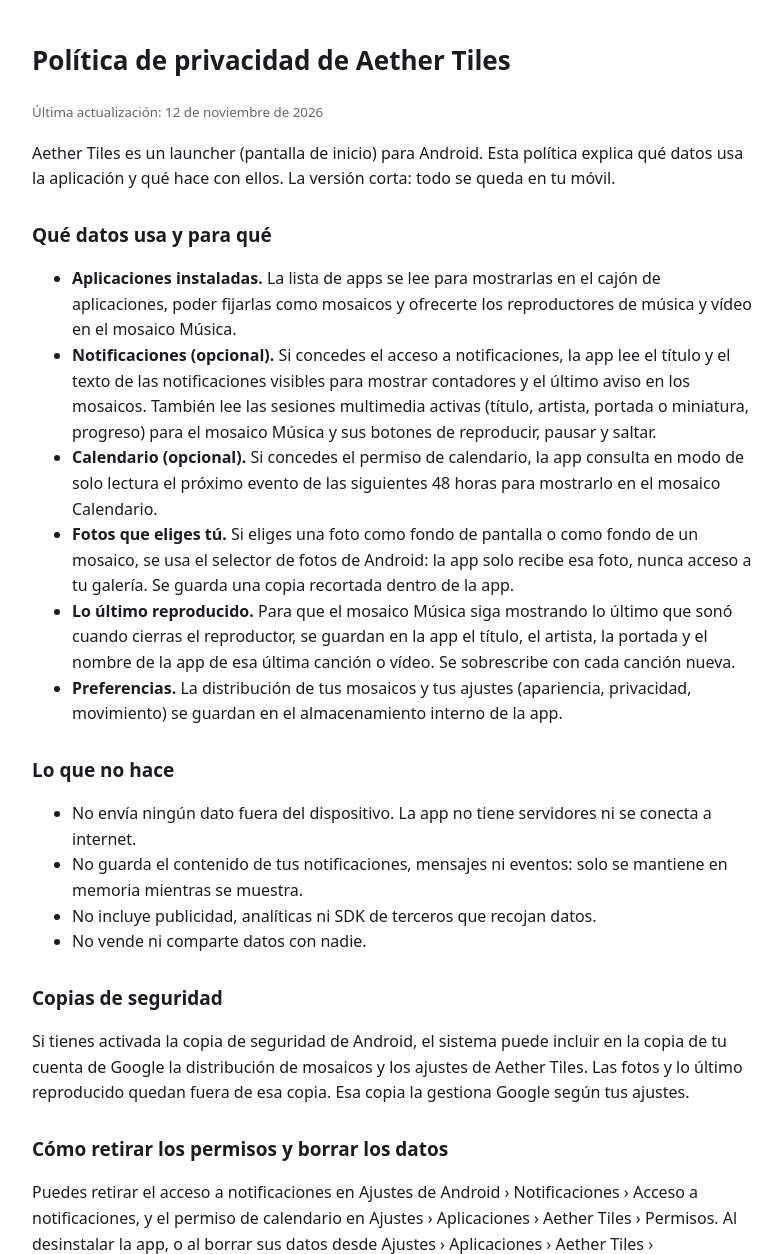
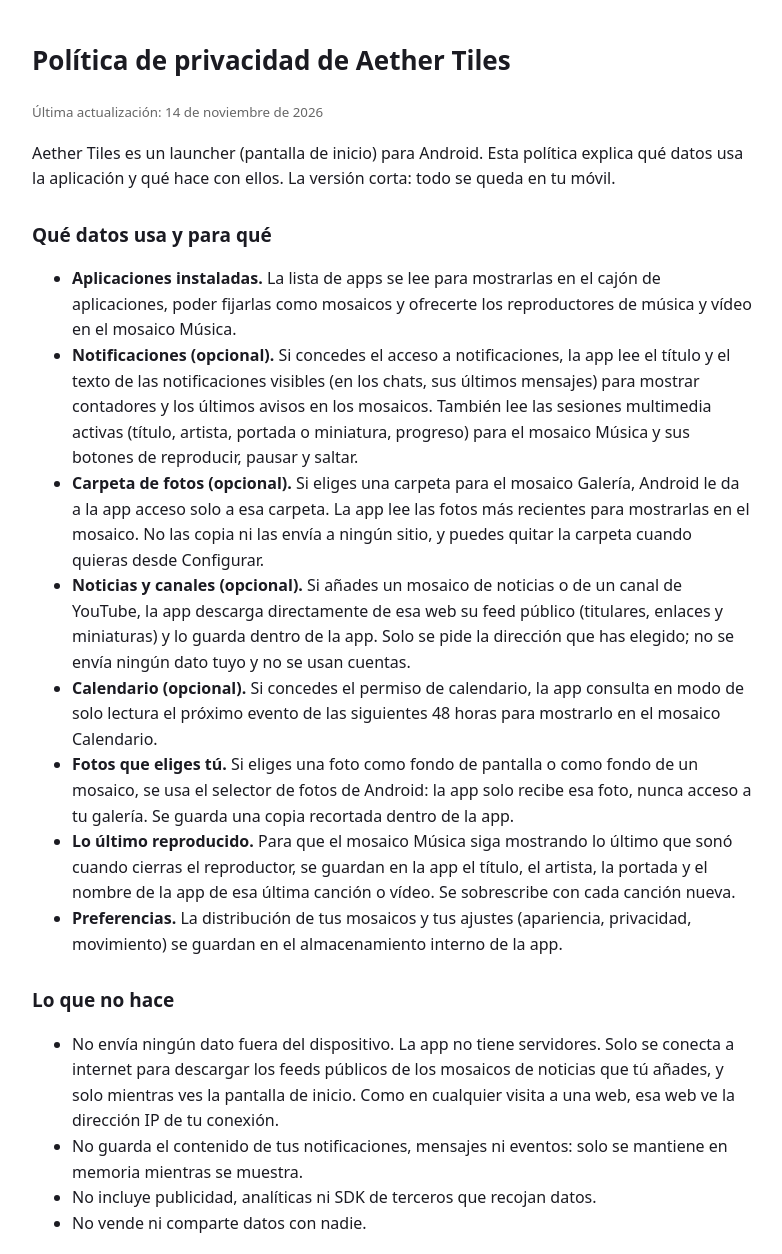
Before and after one commit to Rolo75/aether-tiles-privacy, a plain HTML site: page index.html in a window 1280 px wide. Shown: the top 1254 px of the page, without its empty margins (248-1030 px from the left). Drawn offline with Linux system fonts and the light colour scheme.

Commit message:
Politica de privacidad 1.1: mosaicos de noticias y conexion a internet
Co-Authored-By: Claude Opus 5.5 <noreply@anthropic.com>

Claude-Session: https://claude.ai/code/session_013Sd6riLqKTU4Uy17R6vDmN

```diff
--- a/index.html
+++ b/index.html
@@ -12,14 +12,16 @@
 </head>
 <body>
 <h1>Política de privacidad de Aether Tiles</h1>
-<small>Última actualización: 12 de noviembre de 2026</small>
+<small>Última actualización: 14 de noviembre de 2026</small>
 
 <p>Aether Tiles es un launcher (pantalla de inicio) para Android. Esta política explica qué datos usa la aplicación y qué hace con ellos. La versión corta: todo se queda en tu móvil.</p>
 
 <h2>Qué datos usa y para qué</h2>
 <ul>
   <li><strong>Aplicaciones instaladas.</strong> La lista de apps se lee para mostrarlas en el cajón de aplicaciones, poder fijarlas como mosaicos y ofrecerte los reproductores de música y vídeo en el mosaico Música.</li>
-  <li><strong>Notificaciones (opcional).</strong> Si concedes el acceso a notificaciones, la app lee el título y el texto de las notificaciones visibles para mostrar contadores y el último aviso en los mosaicos. También lee las sesiones multimedia activas (título, artista, portada o miniatura, progreso) para el mosaico Música y sus botones de reproducir, pausar y saltar.</li>
+  <li><strong>Notificaciones (opcional).</strong> Si concedes el acceso a notificaciones, la app lee el título y el texto de las notificaciones visibles (en los chats, sus últimos mensajes) para mostrar contadores y los últimos avisos en los mosaicos. También lee las sesiones multimedia activas (título, artista, portada o miniatura, progreso) para el mosaico Música y sus botones de reproducir, pausar y saltar.</li>
+  <li><strong>Carpeta de fotos (opcional).</strong> Si eliges una carpeta para el mosaico Galería, Android le da a la app acceso solo a esa carpeta. La app lee las fotos más recientes para mostrarlas en el mosaico. No las copia ni las envía a ningún sitio, y puedes quitar la carpeta cuando quieras desde Configurar.</li>
+  <li><strong>Noticias y canales (opcional).</strong> Si añades un mosaico de noticias o de un canal de YouTube, la app descarga directamente de esa web su feed público (titulares, enlaces y miniaturas) y lo guarda dentro de la app. Solo se pide la dirección que has elegido; no se envía ningún dato tuyo y no se usan cuentas.</li>
   <li><strong>Calendario (opcional).</strong> Si concedes el permiso de calendario, la app consulta en modo de solo lectura el próximo evento de las siguientes 48 horas para mostrarlo en el mosaico Calendario.</li>
   <li><strong>Fotos que eliges tú.</strong> Si eliges una foto como fondo de pantalla o como fondo de un mosaico, se usa el selector de fotos de Android: la app solo recibe esa foto, nunca acceso a tu galería. Se guarda una copia recortada dentro de la app.</li>
   <li><strong>Lo último reproducido.</strong> Para que el mosaico Música siga mostrando lo último que sonó cuando cierras el reproductor, se guardan en la app el título, el artista, la portada y el nombre de la app de esa última canción o vídeo. Se sobrescribe con cada canción nueva.</li>
@@ -28,7 +30,7 @@
 
 <h2>Lo que no hace</h2>
 <ul>
-  <li>No envía ningún dato fuera del dispositivo. La app no tiene servidores ni se conecta a internet.</li>
+  <li>No envía ningún dato fuera del dispositivo. La app no tiene servidores. Solo se conecta a internet para descargar los feeds públicos de los mosaicos de noticias que tú añades, y solo mientras ves la pantalla de inicio. Como en cualquier visita a una web, esa web ve la dirección IP de tu conexión.</li>
   <li>No guarda el contenido de tus notificaciones, mensajes ni eventos: solo se mantiene en memoria mientras se muestra.</li>
   <li>No incluye publicidad, analíticas ni SDK de terceros que recojan datos.</li>
   <li>No vende ni comparte datos con nadie.</li>
```
